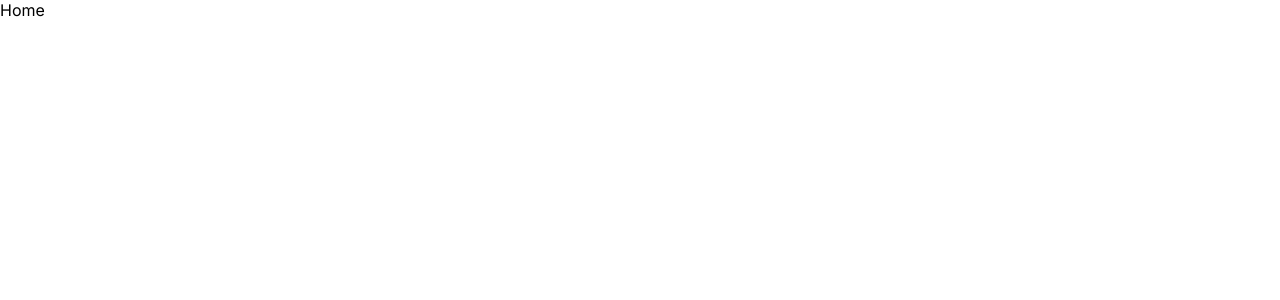
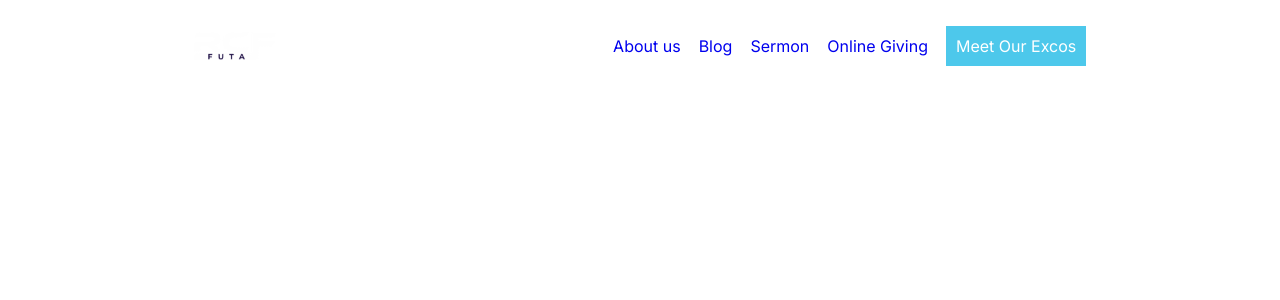
Before and after one commit to rcffuta/Rcf_frontend, a React (Create React App) app: page / in a window 1280 px wide. Shown: the top 300 px of the page. Built offline with nearby package versions, Linux system fonts and the light colour scheme.

Commit message:
update the navbar styling

```diff
--- /dev/null
+++ b/src/Component/Logo/Logo.css
@@ -0,0 +1,3 @@
+.Logo{
+    display: flex;
+}
--- a/src/Component/Logo/Logo.js
+++ b/src/Component/Logo/Logo.js
@@ -1,9 +1,10 @@
 import React from 'react'
 import logo from "../../Assets/rcf logo.svg"
+import "./Logo.css"
 
 const Logo = () => {
   return (
-    <div>
+    <div className='Logo'>
       <img src={logo} alt=''/>
     </div>
   )
--- a/src/Component/Navbar/Navbar.css
+++ b/src/Component/Navbar/Navbar.css
@@ -0,0 +1,32 @@
+.Navbar {
+  display: flex;
+  justify-content: space-around;
+  align-items: center;
+  margin: 2%;
+}
+
+a {
+  text-decoration: none;
+  cursor: pointer;
+
+  /* color: #FFFFFF; */
+  display: flex;
+  gap: 20px;
+}
+.Exco_btn {
+  border: 20px;
+  background-color: #4dc8eb;
+  color: #ffffff;
+  padding: 10px;
+  display: flex;
+  align-items: center;
+}
+
+.Navbar_link {
+  display: flex;
+  align-items: center;
+  gap: 18px;
+}
+.Exco_para {
+  margin-top: 0.2%;
+}
--- a/src/Component/Navbar/Navbar.js
+++ b/src/Component/Navbar/Navbar.js
@@ -1,31 +1,35 @@
 import React from 'react'
 import Logo from '../Logo/Logo'
 import { Link } from "react-router-dom";
-import "./Navbar.css"
+import "./Navbar.css";
 
 const Navbar = () => {
   return (
-    <div>
+    <div className='Navbar'>
+      <div className='Logo'>
       <Link to="/">
       <Logo/>
       </Link>
+      </div>
 
-      <div>
+
+      <div className='Navbar_link'>
         <Link to="/about">
-        <p>About us</p>
+        <span className='Exco_para'>About us</span>
         </Link>
         <Link to="/blog">
-        <p>Blog</p>
+        <span className='Exco_para'> Blog</span>
         </Link>
         <Link to="/sermons">
-        <p>Sermon</p>
+        <span className='Exco_para'>Sermon</span>
         </Link>
         <Link to="/online_giving">
-        <p>Online Giving</p>
+        <span className='Exco_para'>Online Giving</span>
         </Link>
         <Link to="/excos">
-        <p>Meet Our Excos</p>
+        <span className='Exco_btn'>Meet Our Excos</span>
         </Link>
+
 
 
 
--- a/src/Pages/Home/Home.js
+++ b/src/Pages/Home/Home.js
@@ -1,9 +1,13 @@
 import React from 'react'
 import "./Home.css"
+import Navbar from '../../Component/Navbar/Navbar'
+
 
 const Home = () => {
   return (
-    <div>Home</div>
+    <div>
+      <Navbar/>
+    </div>
   )
 }
 
--- a/src/index.css
+++ b/src/index.css
@@ -1,6 +1,7 @@
 body {
   margin: 0;
   padding: 0;
+  width: 100%;
   text-decoration: none;
   list-style-type: none;
   box-sizing: border-box;
```
